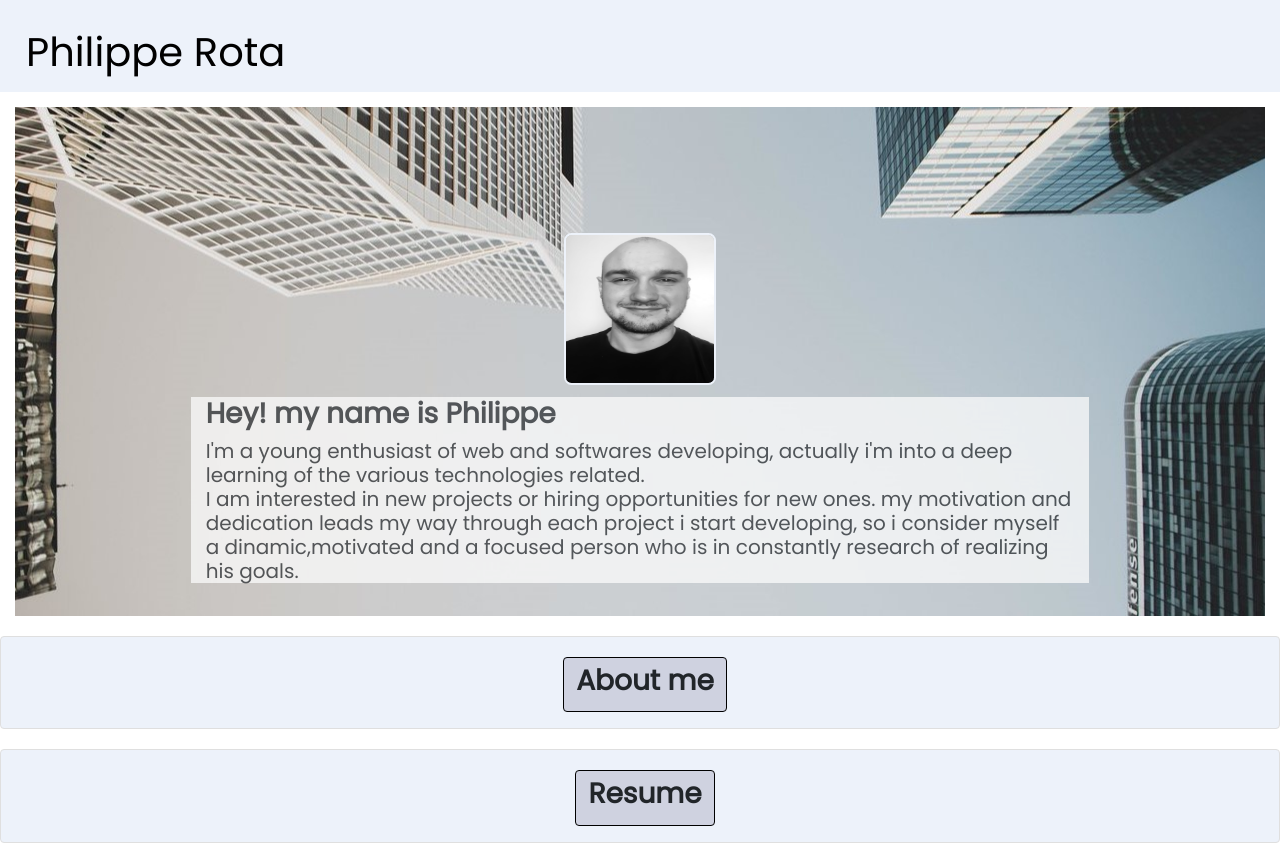
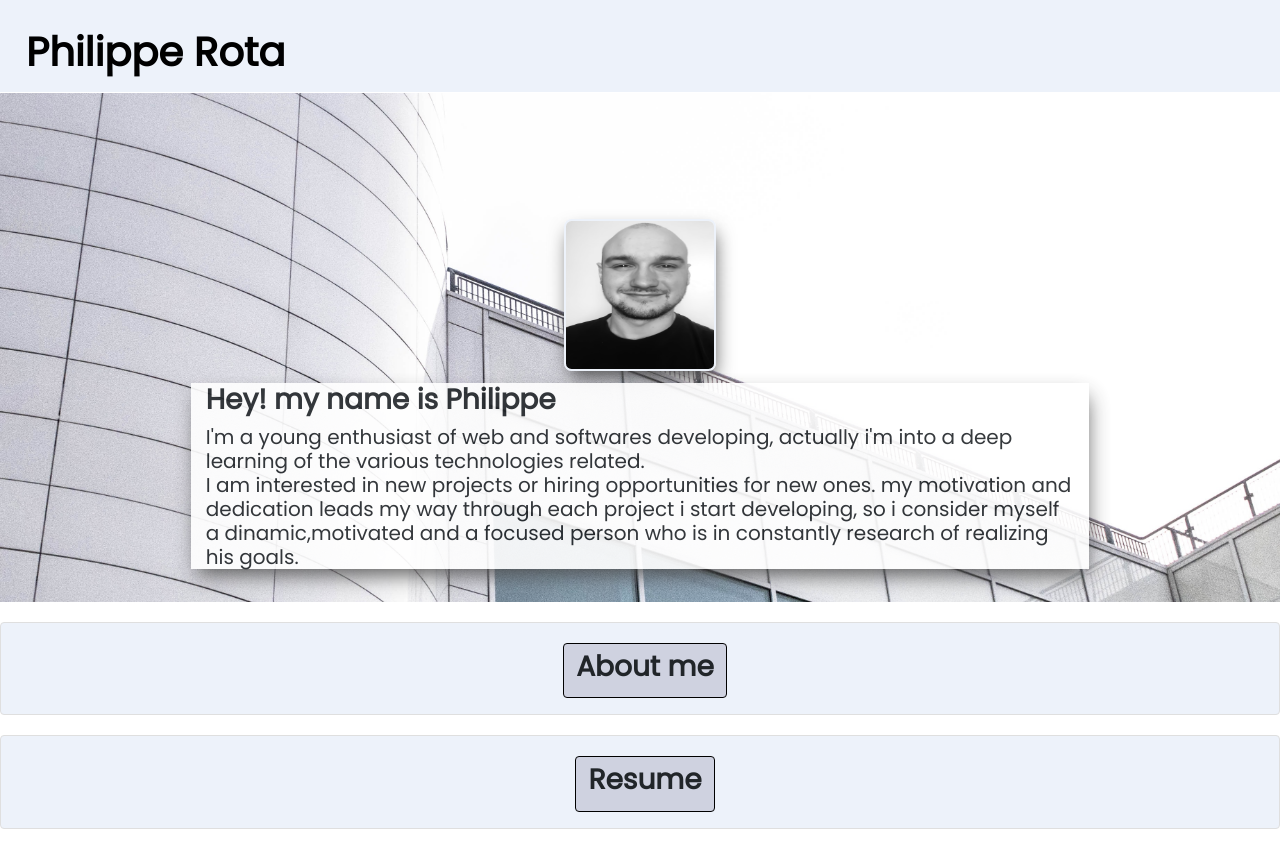
Before and after one commit to philrota/Cvwebsite, a React (Create React App) app: page / in a window 1280 px wide. Shown: the top 844 px of the page. Built offline with nearby package versions, Linux system fonts and the light colour scheme.

Commit message:
Revisited #presentation
changed background and revisited some styles

```diff
--- a/src/components/Header.jsx
+++ b/src/components/Header.jsx
@@ -5,7 +5,7 @@ class Header extends Component {
   render() {
     return (
       <header style={{ marginLeft: 10, marginTop: 20, fontFamily: "Poppins" }}>
-        <h1 style={{ color: "black" }}>Philippe Rota</h1>
+        <h1 style={{ color: "black",fontWeight:600 }}>Philippe Rota</h1>
 
       </header>
     );
--- a/src/index.css
+++ b/src/index.css
@@ -1,10 +1,6 @@
-
 #body {
   width: 100%;
   margin: auto;
-
-
-
 }
 #responsive-navbar-nav {
   margin-left: 60%;
@@ -15,17 +11,17 @@
 #presentation {
   width: 100%;
   margin: auto;
-  margin-top: 15px;
- /* background-image: url(./images/background.jpg);*/
+  margin-top: 1px;
+  background-image: url(./images/bg.jpg);
+  background-size: cover;
+  background-position: bottom;
 }
 
 #background {
   width: 100%;
   height: 100%;
   margin: auto;
-  background-image: url(../src/images/Urban.jpg);
-  background-repeat: no-repeat;
-  background-position: center;
+
   padding: 1px;
   text-align: center;
 }
@@ -35,14 +31,16 @@
 
   border: solid #edf2fa;
   border-width: 2px;
+  box-shadow: 2px 10px 20px -4px rgba(74, 74, 74, 1);
 }
 #resume {
   width: 72%;
   background-color: white;
-  opacity: 0.7;
+  opacity: 0.9;
   margin-top: 1%;
   margin-bottom: 10px;
   margin-bottom: 2rem;
+  box-shadow: 2px 10px 20px -4px rgba(74, 74, 74, 1);
 }
 #p-resume {
   text-align: justify;
@@ -96,24 +94,26 @@ h5 {
 }
 
 /*media*/
-@media(max-width:380px){ /*iphone x/xs/6/7/8 galaxy s9*/
-  #propic{
-    display:none;
+@media (max-width: 380px) {
+  /*iphone x/xs/6/7/8 galaxy s9*/
+  #propic {
+    display: none;
   }
-
 }
-@media all{
-  #h3-pres{
+@media all {
+  #h3-pres {
     text-align: left;
   }
-  #h5-pres{
+  #h5-pres {
     text-align: left;
   }
 }
-@media (max-width:334px){
-  #background{
+@media (max-width: 334px) {
+  #background {
     background-image: none;
   }
-  #resume{opacity: 1;
-    background-color: #edf2fa;}
+  #resume {
+    opacity: 1;
+    background-color: #edf2fa;
+  }
 }
```
Also changed, not shown: src/images/bg.jpg (added).
